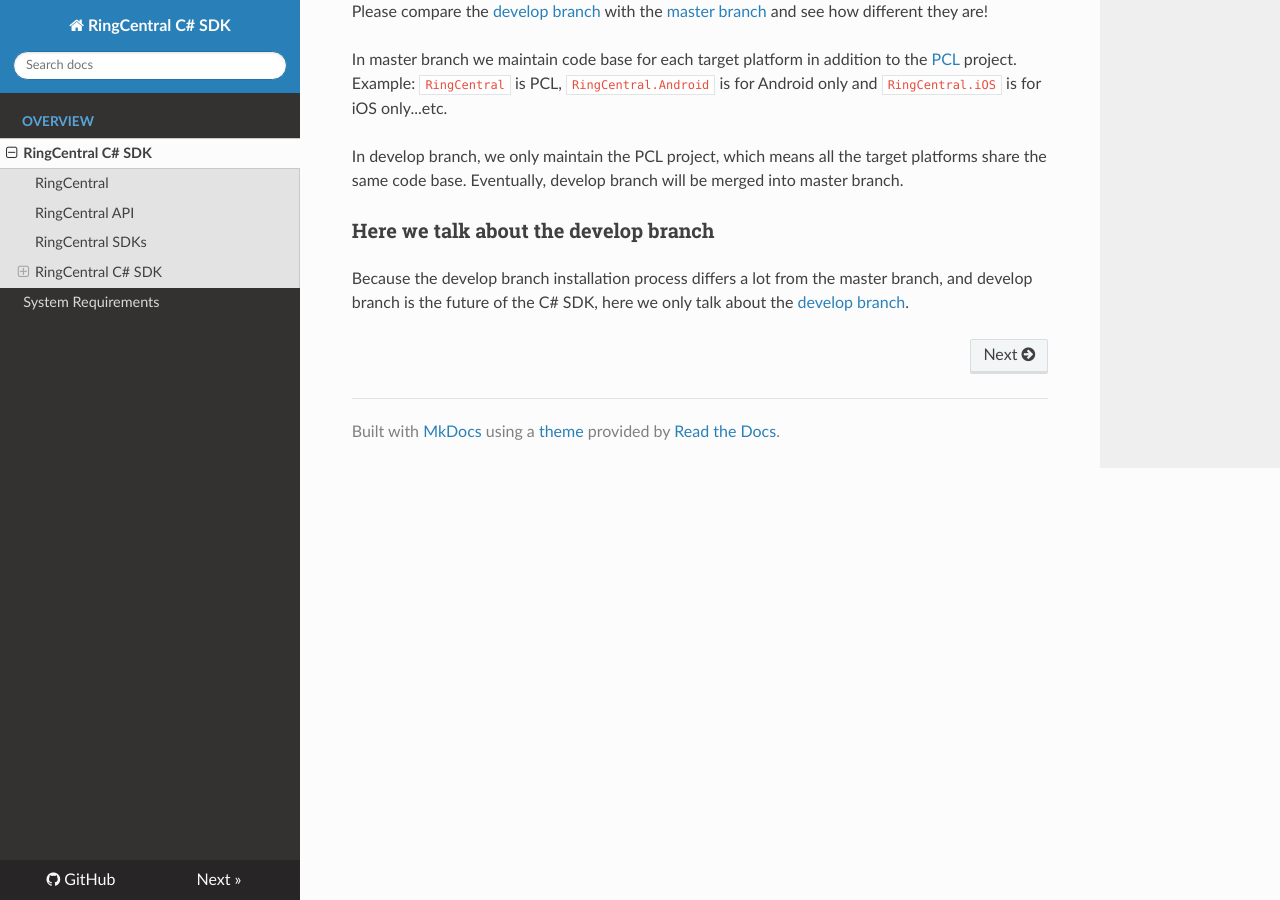
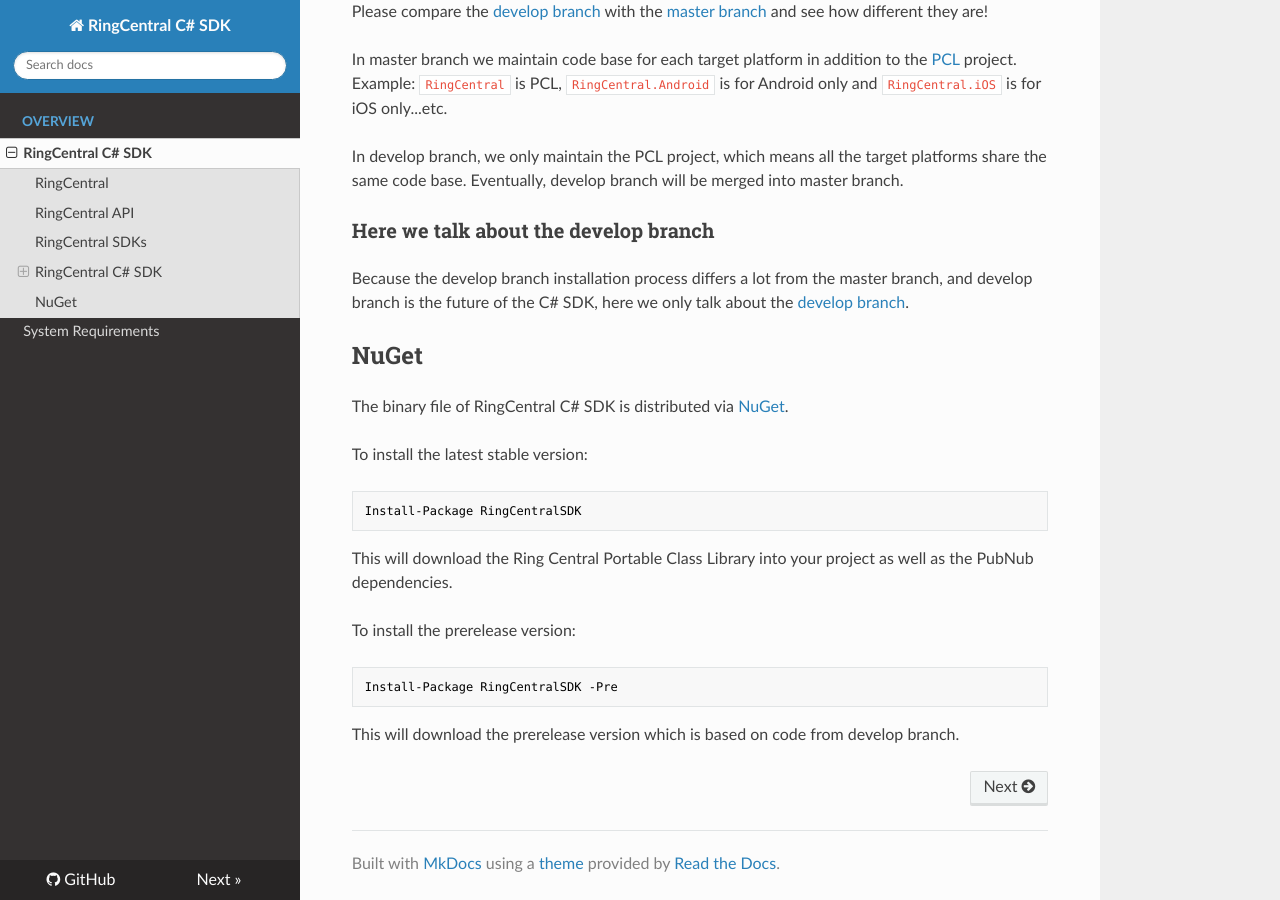
Before and after one commit to tylerlong/ringcentral-csharp-docs, an MkDocs documentation site: the page built from docs/index.md, in a window 1280 px wide and 900 px high, scrolled down 1010 px. Built offline with MkDocs 1.6.1, drawn with Linux system fonts in a browser that asks for light colours; nearby versions of some CDN libraries; old or Windows-style settings are respelled for this version of MkDocs.

Commit message:
Add something about NuGet

````diff
--- a/docs/index.md
+++ b/docs/index.md
@@ -43,3 +43,24 @@ In develop branch, we only maintain the PCL project, which means all the target
 ### Here we talk about the develop branch
 
 Because the develop branch installation process differs a lot from the master branch, and develop branch is the future of the C# SDK, here we only talk about the [develop branch](https://github.com/ringcentral/ringcentral-csharp/tree/develop).
+
+
+## NuGet
+
+The binary file of RingCentral C# SDK is distributed via [NuGet](http://www.nuget.org/packages/RingCentralSDK).
+
+To install the latest stable version:
+
+```
+Install-Package RingCentralSDK
+```
+
+This will download the Ring Central Portable Class Library into your project as well as the PubNub dependencies.
+
+
+To install the prerelease version:
+```
+Install-Package RingCentralSDK -Pre
+```
+
+This will download the prerelease version which is based on code from develop branch.
````
